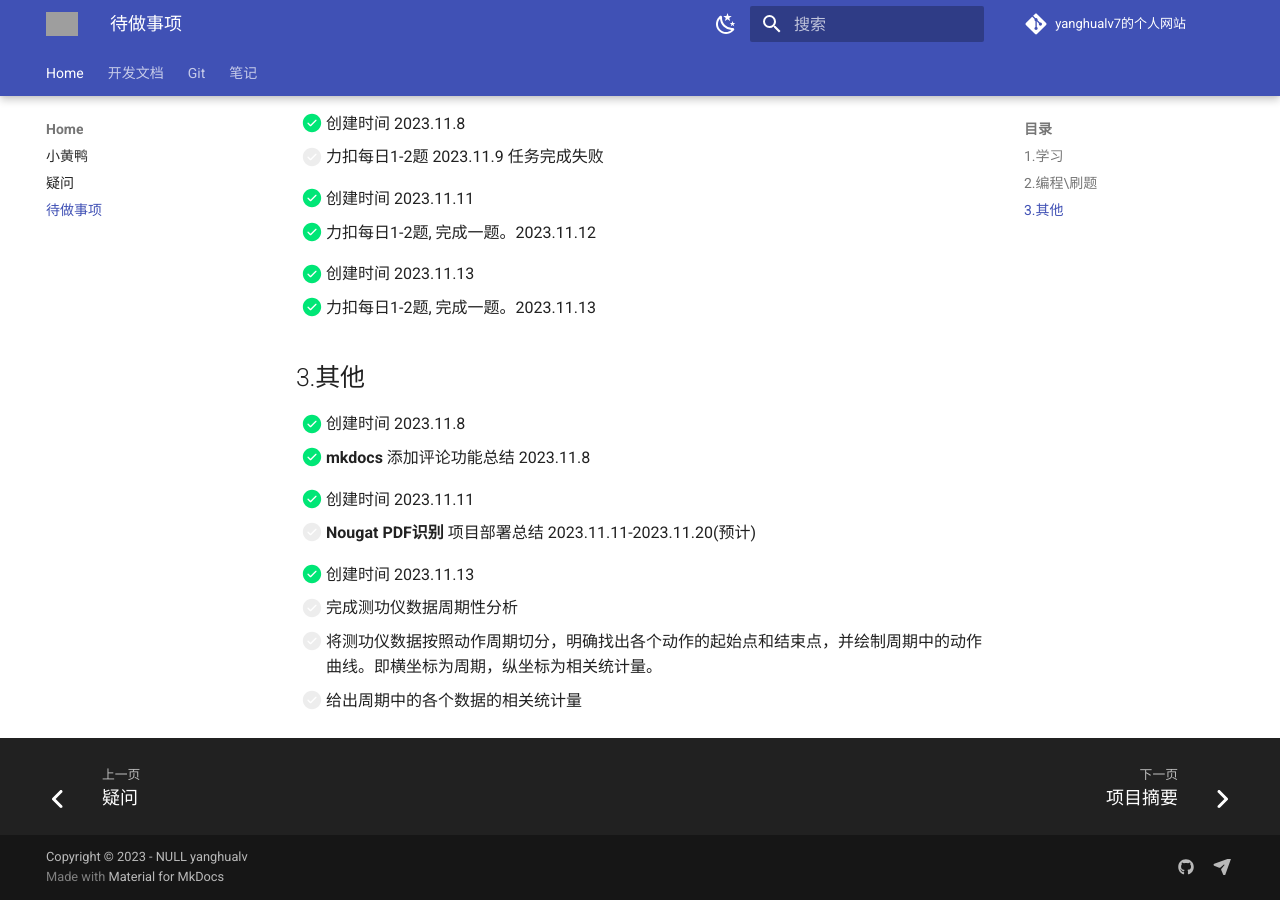
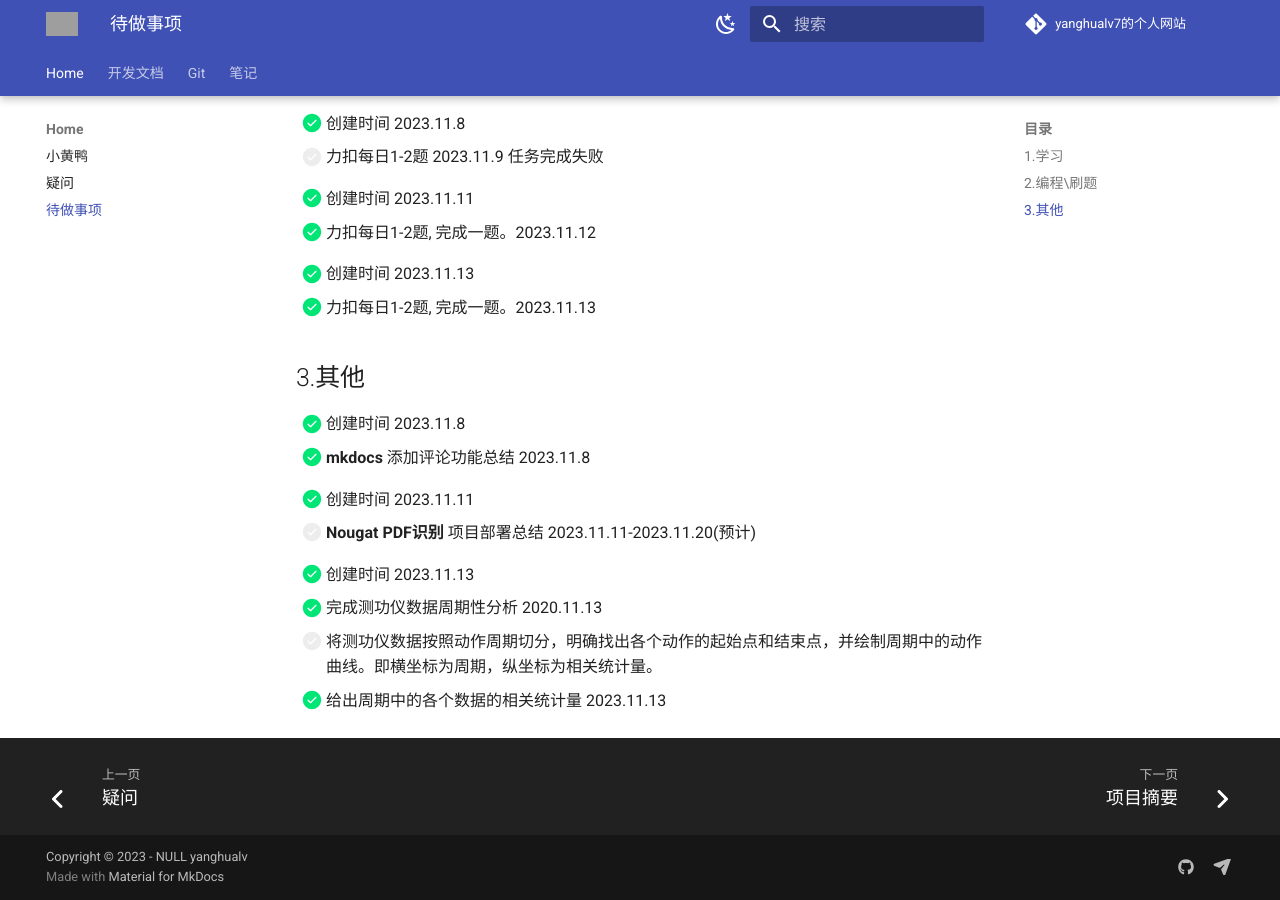
Before and after one commit to yanghualv7/yanghualv7.github.io, an MkDocs documentation site: the page built from docs/Home/todo.md, in a window 1280 px wide and 900 px high, scrolled down 534 px. Built offline with MkDocs 1.6.1 and Material for MkDocs 9.7.7, drawn with Linux system fonts in a browser that asks for light colours; nearby versions of some CDN libraries; comment, search, counter and statistics services are not loaded; grey boxes are pictures that could not be loaded.

```diff
--- a/docs/Home/todo.md
+++ b/docs/Home/todo.md
@@ -40,6 +40,6 @@
 
 <!-- 任务清单 -->
 - [x] 创建时间 2023.11.13
-- [ ] 完成测功仪数据周期性分析
+- [x] 完成测功仪数据周期性分析 2020.11.13
 - [ ] 将测功仪数据按照动作周期切分，明确找出各个动作的起始点和结束点，并绘制周期中的动作曲线。即横坐标为周期，纵坐标为相关统计量。
-- [ ] 给出周期中的各个数据的相关统计量
+- [x] 给出周期中的各个数据的相关统计量 2023.11.13
```
Also changed, not shown: docs/Documentation/study-notes/computer-system-basic/计算机系统基础笔记.md (+8 -0 lines).
